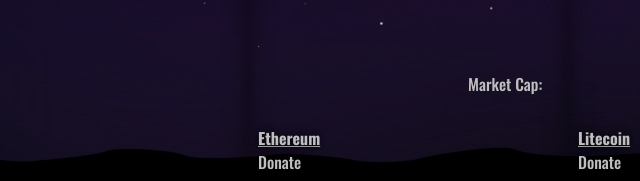
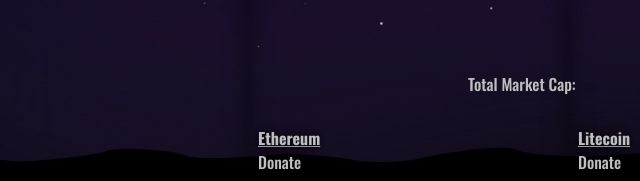
Before and after one commit to bra1n/cryptolights, a plain HTML site: page index.html in a window 1280 px wide. Shown: the part 616-797 px from the top of the page, 72-712 px from the left. Drawn offline with nearby package versions, Linux system fonts and the light colour scheme; no server answers.

Commit message:
market cap clarification

```diff
--- a/styles.css
+++ b/styles.css
@@ -41,7 +41,7 @@
 }
 
 .marketcap:before {
-    content: "Market Cap: ";
+    content: "Total Market Cap: ";
     color: white;
 }
 
```
